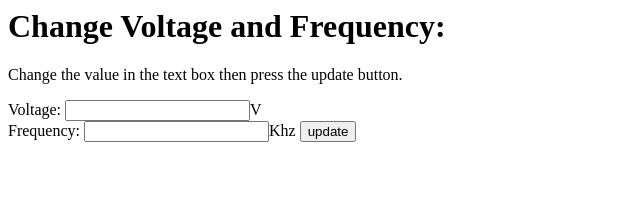
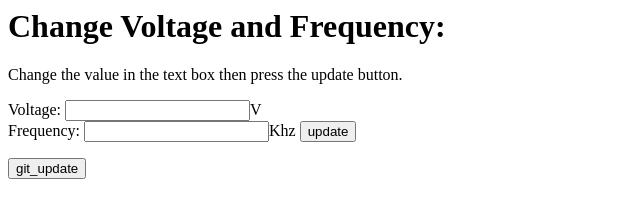
Before and after one commit to timdee/senior_design, a plain HTML site: page www/index.html in a window 1280 px wide. Shown: the whole page, without its empty margins (0-640 px from the left). Drawn offline with Linux system fonts and the light colour scheme.

Commit message:
updated webserver things

```diff
--- a/www/index.html
+++ b/www/index.html
@@ -14,4 +14,10 @@
 </div>
 </form>
 
+<form action="/cgi-bin/git_update.py" method "post">
+<div>
+  <input type="submit" value="git_update" />
+</div>
+</form>
+
 </body></html>
```
